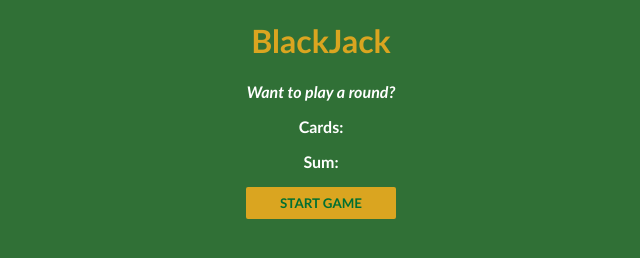
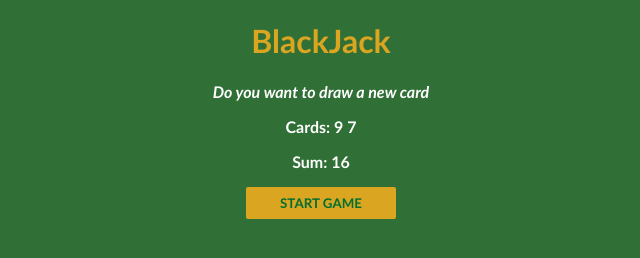
Before and after one commit to bilaal-sadiq/BlackJack, a plain HTML site: page index.html in a window 1280 px wide. Both pictures are taken after a click on the button "START GAME". Shown: the whole page, without its empty margins (319-959 px from the left). Drawn offline with Linux system fonts and the light colour scheme.

Commit message:
sum of cards, cards display

```diff
--- a/index.html
+++ b/index.html
@@ -9,8 +9,8 @@
 <body>
     <h1>BlackJack</h1>
     <p id="message-el">Want to play a round?</p>
-    <p>Cards:</p>
-    <p>Sum:</p>
+    <p id="cards-el">Cards:</p>
+    <p id="sum-el">Sum:</p>
     <button onclick="startGame()">START GAME</button>
     <script src="index.js"></script>
 </body>
--- a/index.js
+++ b/index.js
@@ -1,4 +1,4 @@
-let firstCard = 10
+let firstCard = 9
 let secondCard = 7
 
 let sum = firstCard + secondCard
@@ -7,11 +7,17 @@ let hasBlackJack = false
 let isAlive = true
 let message = ""
 
-
-
+let messageEl = document.getElementById("message-el")
+// let sumEl = document.getElementById("sum-el")
+let sumEl = document.querySelector("#sum-el")
+let cardsEl = document.getElementById("cards-el")
 
 
 function startGame() {
+
+    cardsEl.textContent = "Cards: " + firstCard + " " + secondCard
+    sumEl.textContent = "Sum: " + sum
+
     if (sum <= 20) {
         message = "Do you want to draw a new card"
 
@@ -25,5 +31,6 @@ function startGame() {
         isAlive = false
     }
 
-    console.log(message)
+    messageEl.textContent = message
+
 }
```
